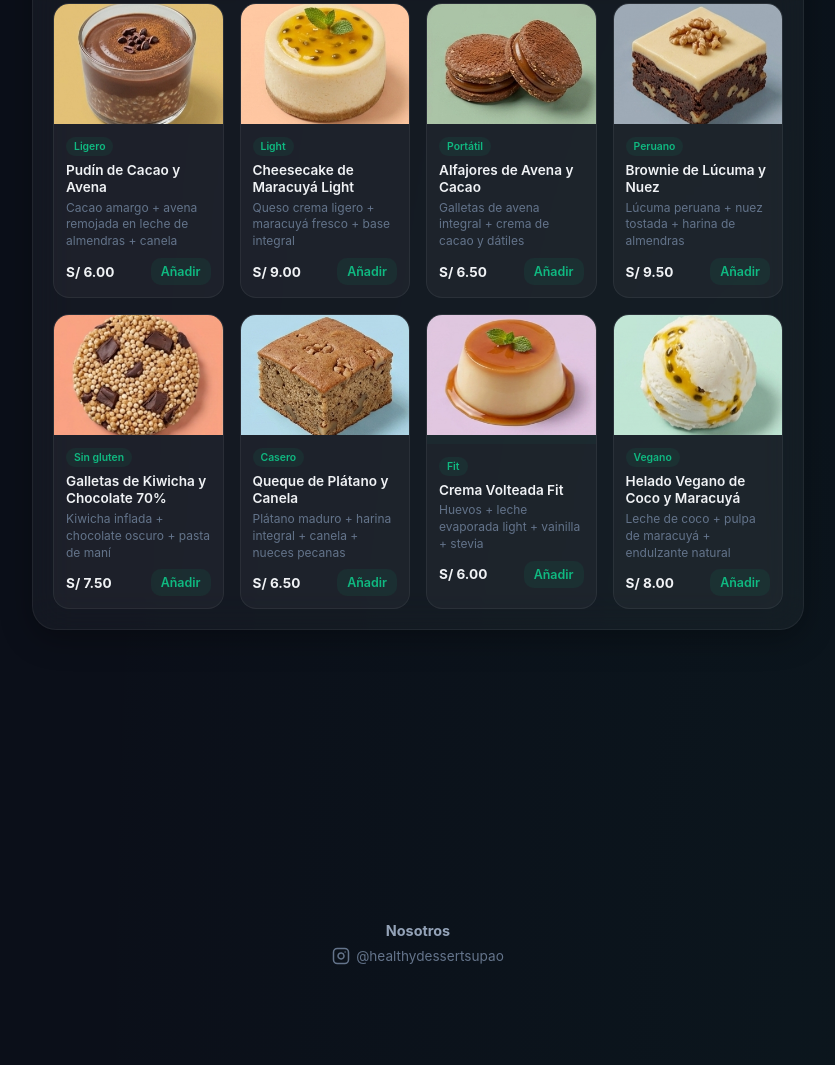
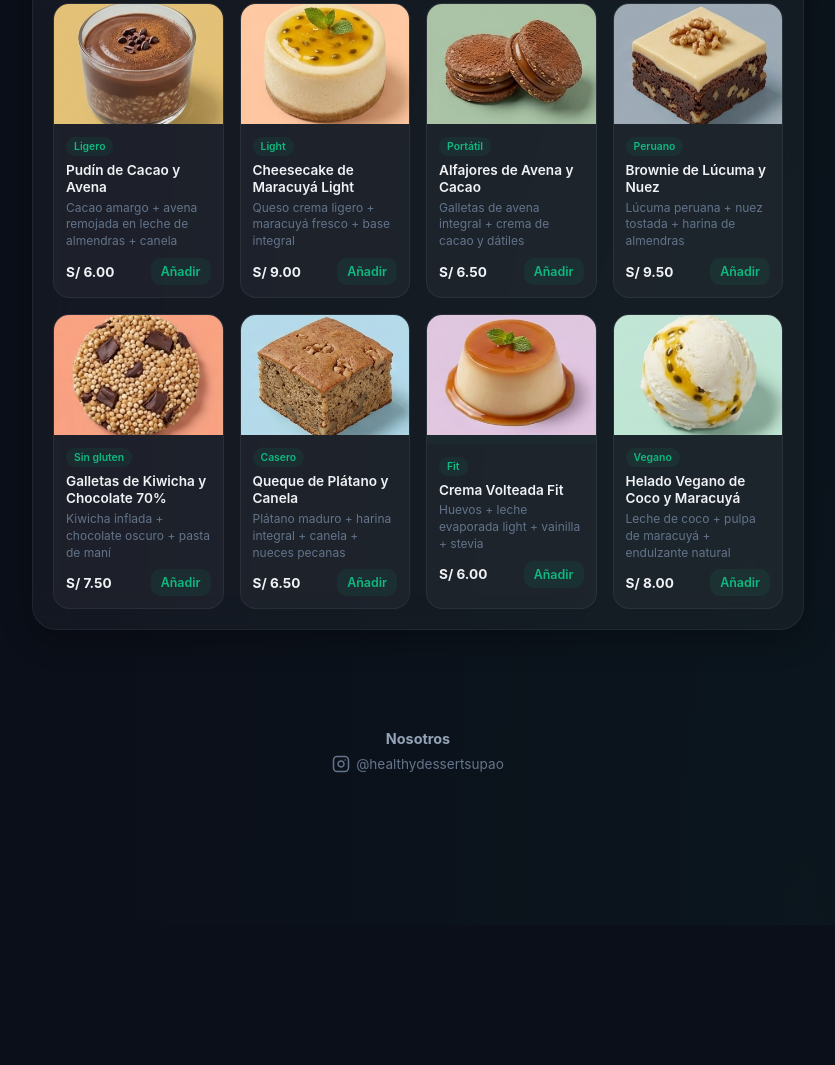
Before and after one commit to GB250805/healthy_desserts, a plain HTML site: page index.html in a window 1280 px wide. Shown: the part 2675-3740 px from the top of the page, without its empty margins (222-1057 px from the left). After the commit the page ends 3600 px from the top, so only its background shows below. Drawn offline with Linux system fonts and the light colour scheme.

Commit message:
fix: interfaz del footer

```diff
--- a/styles.css
+++ b/styles.css
@@ -1267,8 +1267,8 @@
 
 .app-footer {
   max-width: 760px;
-  margin: 200px auto 0;
-  padding: 0 16px 100px;
+  margin: 0 auto;
+  padding: 8px 8px calc(var(--nav-height) + 80px);
   text-align: center;
 }
 
```
